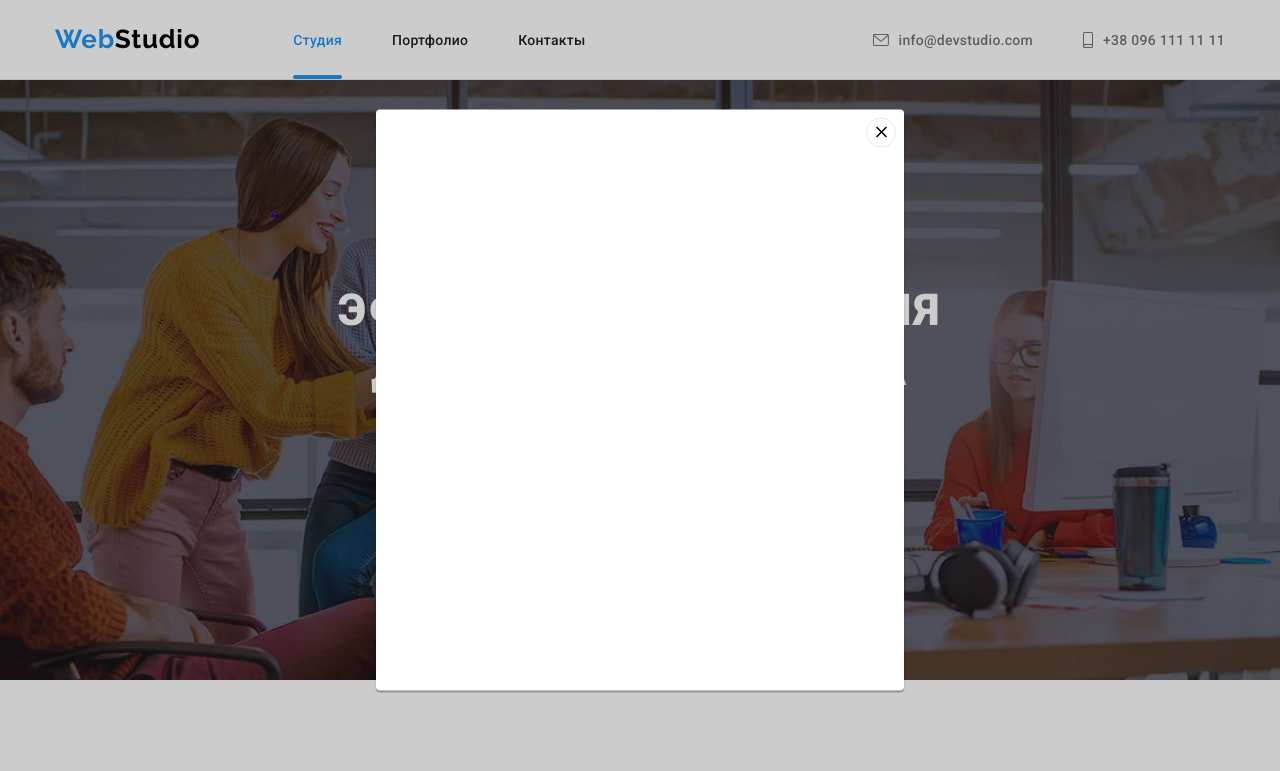
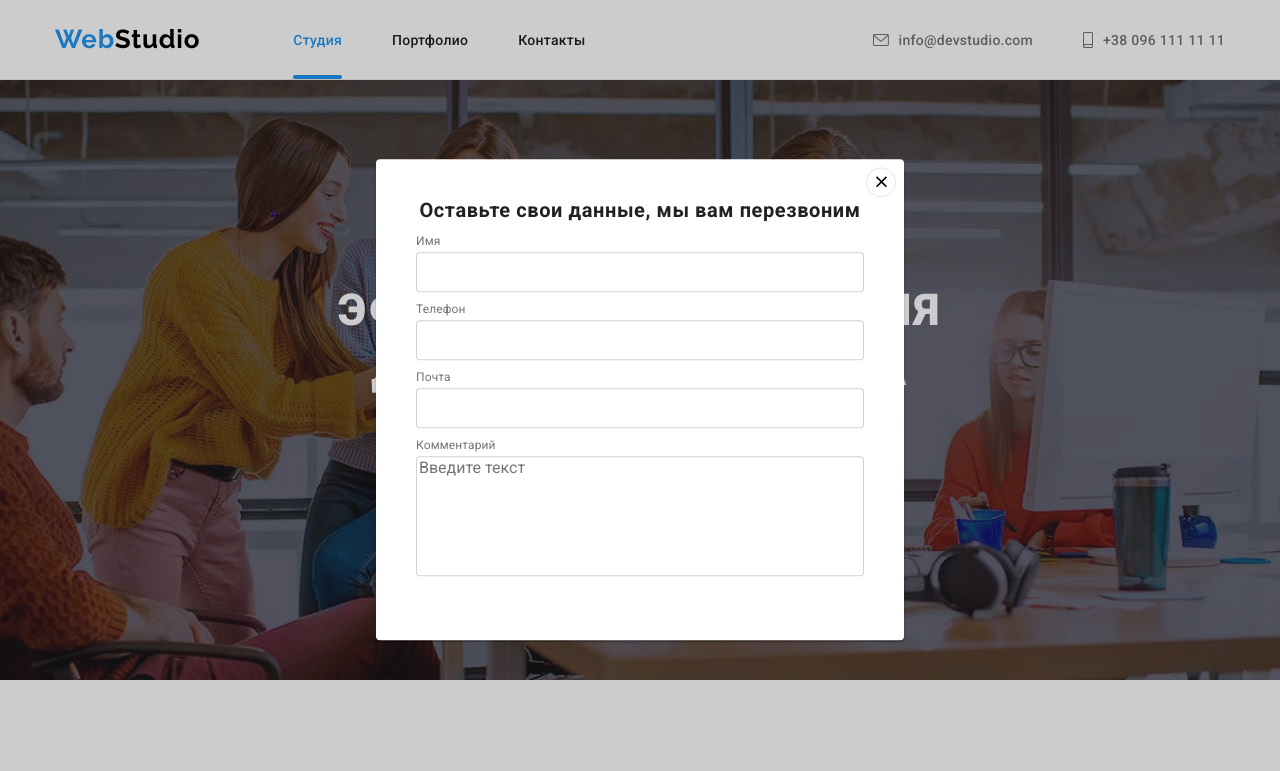
Before and after one commit to Andrey1Mishchenko/goit-markup-hw-06, a plain HTML site: page index.html in a window 1280 px wide. Both pictures are taken after a click on the button "Заказать услугу". Shown: the top 771 px of the page. Drawn offline with nearby package versions, Linux system fonts and the light colour scheme.

Commit message:
добавлено часть формы модалки

```diff
--- a/css/styles.css
+++ b/css/styles.css
@@ -9,12 +9,12 @@
     --activities-li-title-bcg: rgba(47, 48, 58, 0.8);
     --footer-bcg: #2f303a;
     --studio-text-color: #000000;
-    --contacts-text-color: #757575;
     --footer-contact: rgba(255, 255, 255, 0.6);
     --footer-social-bcg: rgba(255, 255, 255, 0.1);
     --filter-button-color: #f5f4fa;
     --examples-card-border: #eeeeee;
     --icons-fill: #afb1b8;
+    --form-input-border: rgba(33, 33, 33, 0.2);
 }
 
 /* глобальные стили */
@@ -143,7 +143,7 @@ h3 {
     font-size: 14px;
     line-height: 1.143;
     letter-spacing: 0.02em;
-    color: var(--contacts-text-color);
+    color: var(--secondary-text-color);
     text-decoration: none;
     padding-top: 32px;
     padding-bottom: 31px;
@@ -169,12 +169,7 @@ h3 {
 
 .footer .container {
     display: flex;
-    /* justify-content: space-between; */
 }
-
-/* .links-container {
-    display: flex;
-} */
 
 .footer .studio {
     color: var(--third-color);
@@ -406,7 +401,7 @@ h3 {
     font-size: 14px;
     line-height: 1.714;
     letter-spacing: 0.03em;
-    color: var(--contacts-text-color);
+    color: var(--secondary-text-color);
 }
 /* advantages section */
 
@@ -505,7 +500,7 @@ h3 {
     font-size: 16px;
     line-height: 1.188;
     letter-spacing: 0.03em;
-    color: var(--contacts-text-color);
+    color: var(--secondary-text-color);
     text-align: center;
     margin-bottom: 16px;
 }
@@ -544,7 +539,6 @@ h3 {
     background-color: var(--focus-color);
     fill: var(--third-color);
 }
-
 /* team section */
 
 /* clients section */
@@ -631,9 +625,6 @@ h3 {
     margin-top: 30px;
 }
 
-/* .examples-card {
-    position: relative;
-} */
 .examples-card {
     transition: box-shadow 250ms cubic-bezier(0.4, 0, 0.2, 1);
     cursor: pointer;
@@ -691,7 +682,7 @@ h3 {
     font-size: 16px;
     line-height: 1.875;
     letter-spacing: 0.03em;
-    color: var(--contacts-text-color);
+    color: var(--secondary-text-color);
 }
 /* examples-list */
 /* стили для portofolio.html main */
@@ -721,7 +712,7 @@ h3 {
     left: 50%;
     transform: translate(-50%, -50%);
     width: 528px;
-    height: 581px;
+    padding: 40px;
     background-color: var(--third-color);
     box-shadow: 0px 1px 3px rgba(0, 0, 0, 0.12), 0px 1px 1px rgba(0, 0, 0, 0.14),
         0px 2px 1px rgba(0, 0, 0, 0.2);
@@ -754,4 +745,43 @@ h3 {
 .modal-close-icon {
     display: block;
 }
+
+.modal-title {
+    display: block;
+    font-size: 20px;
+    line-height: 1.15;
+    letter-spacing: 0.03em;
+    margin-bottom: 12px;
+    text-align: center;
+}
+
+.modal-form {
+    display: block;
+}
+
+.modal-form-label {
+    display: block;
+    color: var(--secondary-text-color);
+    margin-bottom: 4px;
+    font-size: 12px;
+    line-height: 1.167;
+    letter-spacing: 0.01em;
+}
+
+.modal-form-input {
+    width: 100%;
+    height: 40px;
+    margin-bottom: 10px;
+    border: 1px solid var(--form-input-border);
+    border-radius: 4px;
+}
+
+.modal-form-comment {
+    width: 100%;
+    height: 120px;
+    margin-bottom: 20px;
+    resize: none;
+    border: 1px solid var(--form-input-border);
+    border-radius: 4px;
+}
 /* стили backdrop и модального окна */
--- a/index.html
+++ b/index.html
@@ -506,6 +506,22 @@
                         <use href="./images/icons/sprite.svg#icon-modal-close"></use>
                     </svg>
                 </button>
+                <b class="modal-title">Оставьте свои данные, мы вам перезвоним</b>
+                <form class="modal-form">
+                    <label class="modal-form-label" for="name">Имя</label>
+                    <input class="modal-form-input" type="text" name="name" id="name" />
+                    <label class="modal-form-label" for="tel">Телефон</label>
+                    <input class="modal-form-input" type="tel" name="phone" id="tel" />
+                    <label class="modal-form-label" for="email">Почта</label>
+                    <input class="modal-form-input" type="email" name="email" id="email" />
+                    <label class="modal-form-label" for="comment">Комментарий</label>
+                    <textarea
+                        class="modal-form-comment"
+                        name="comment"
+                        id="comment"
+                        placeholder="Введите текст"
+                    ></textarea>
+                </form>
             </div>
         </div>
         <!-- разметка модального окна -->
```
